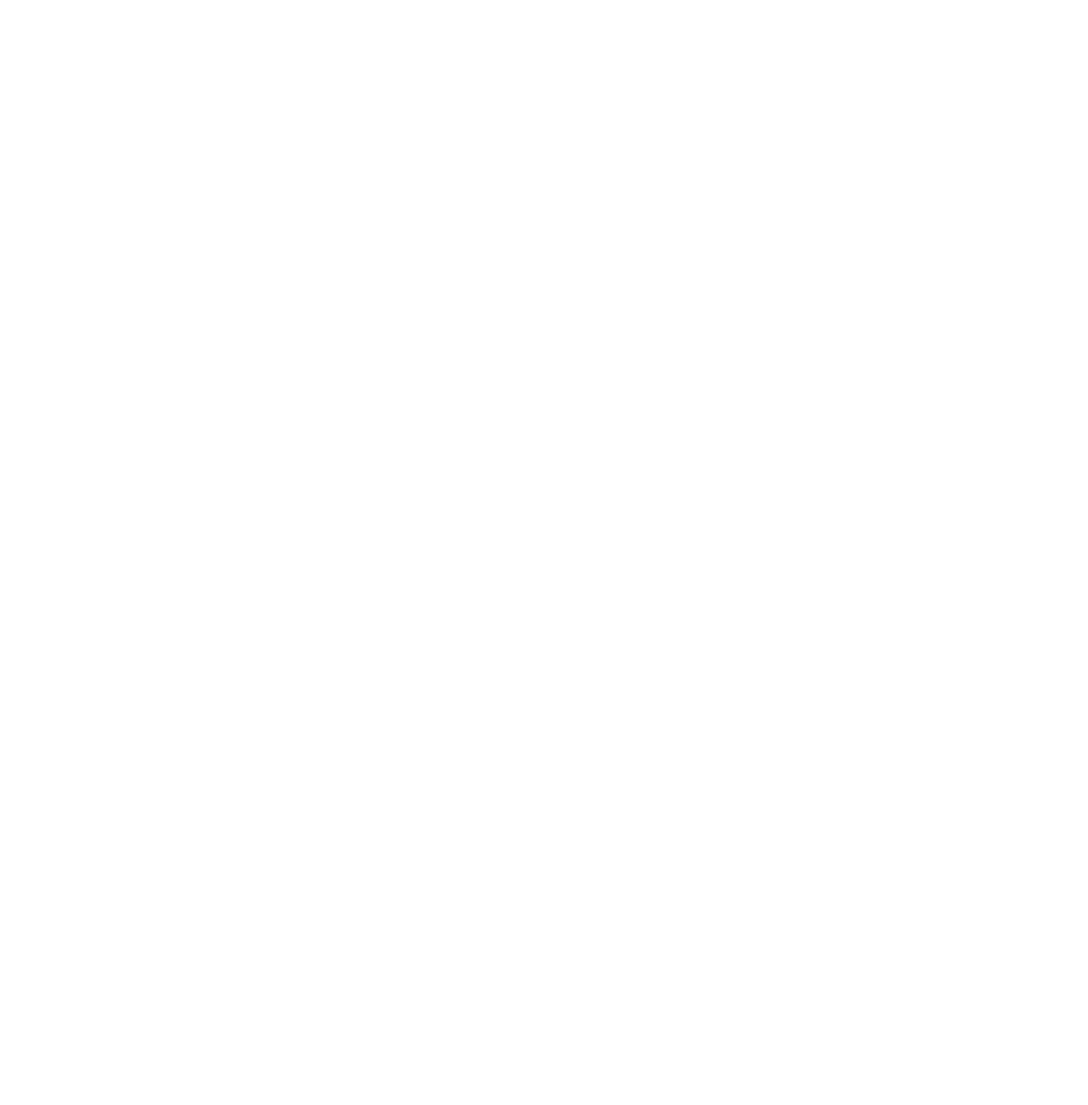
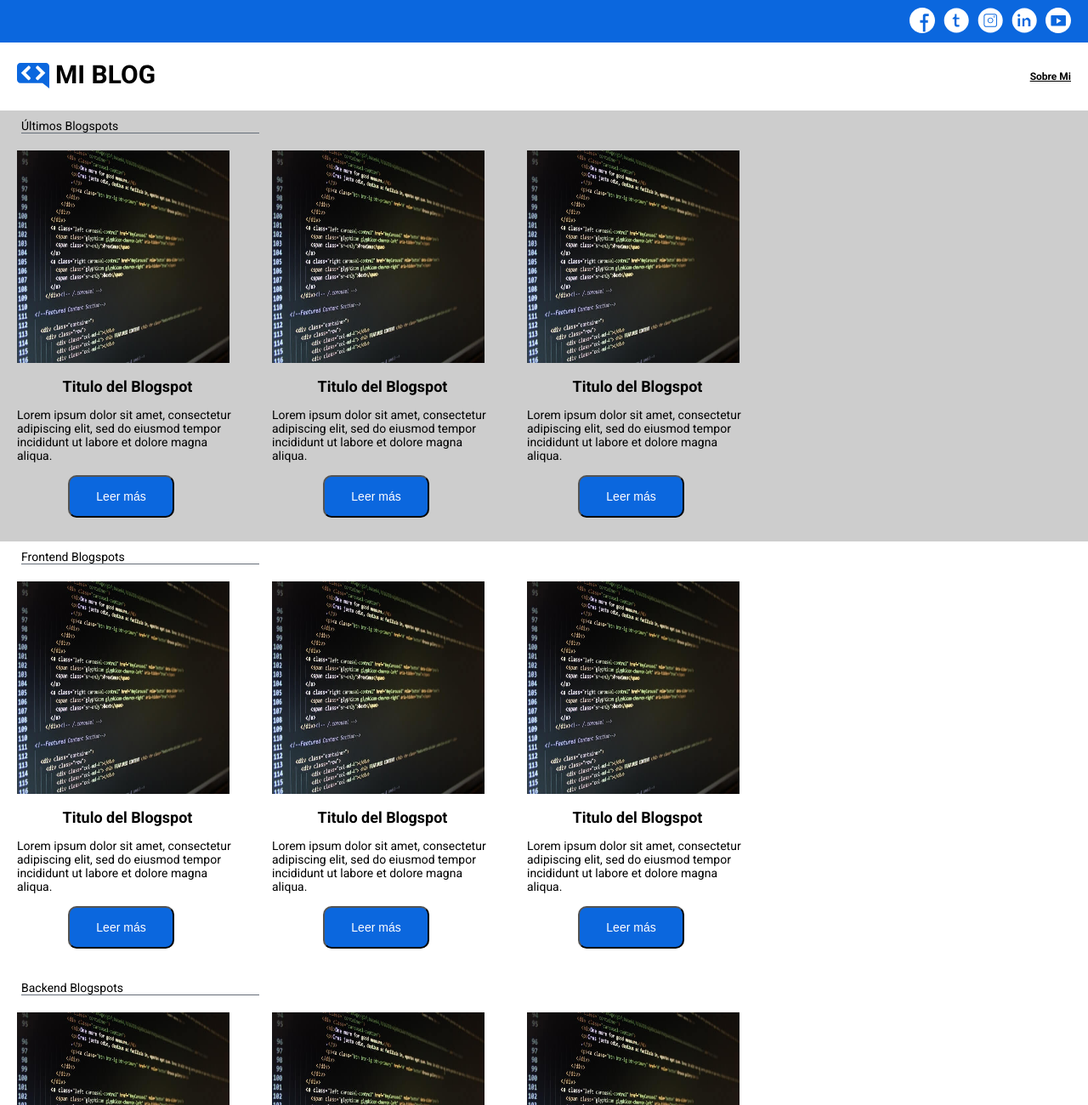
Before and after one commit to Yenda09/blog, a plain HTML site: page menu_blog.html in a window 1280 px wide. Shown: the top 1300 px of the page at 85% size. Before the commit the page ends 800 px from the top, so only its background shows below. Drawn offline with Linux system fonts and the light colour scheme.

Commit message:
menu_blogs terminado

```diff
--- a/blog.html
+++ b/blog.html
@@ -0,0 +1,65 @@
+<!DOCTYPE html>
+<html lang="en">
+<head>
+    <meta charset="UTF-8">
+    <meta http-equiv="X-UA-Compatible" content="IE=edge">
+    <meta name="viewport" content="width=device-width, initial-scale=1.0">
+    <title>Mi Blog</title>
+    <link rel="stylesheet" href="/css/styles.css">
+    <link rel="preconnect" href="https://fonts.googleapis.com">
+    <link rel="preconnect" href="https://fonts.gstatic.com" crossorigin>
+    <link href="https://fonts.googleapis.com/css2?family=Roboto:wght@400;700&display=swap" rel="stylesheet">
+</head>
+<body>
+    <header>
+        <section class="icons_container">
+            <div class="icons">
+                <a href="/"><img src="/assets/icons/facebook_icon.svg" alt="facebook logo"></a>
+                <a href="/"><img src="/assets/icons/twitter_icon.svg" alt="twitter logo"></a>
+                <a href="/"><img src="/assets/icons/instagram_icon.svg" alt="instagram logo"></a>
+                <a href="/"><img src="/assets/icons/linkedin_icon.svg" alt="linkedin logo"></a>
+                <a href="/"><img src="/assets/icons/youtube_icon.svg" alt="youtube logo"></a>
+            </div>
+        </section>
+        <nav>
+            <div class="nav-logo_container">
+                <a href="/"><img src="/assets/icons/logo.svg" alt="Mi Blog logo"></a>
+            </div>
+            <div class="profile-link">
+                <a href="/profile.html"><h4>Sobre Mi</h4></a>
+            </div>
+        </nav>
+    </header>
+    <main class="blog_main">
+        <section class="content_section">
+            <div class="image_container">
+                <img src="/assets/imagenes/mini_pexels-pixabay-270360.jpg" alt="Imagen del Blog" class="imagen1">
+            </div>
+            <div class="content_container">
+                <p class="ubication">Sección del Blog</p>
+                <h2 class="blog_title">Titulo del Blogspot</h2>
+                <p>Lorem ipsum dolor sit amet, consectetur adipiscing elit, sed do eiusmod tempor incididunt ut labore et dolore magna aliqua. Ut enim ad minim veniam, quis nostrud exercitation ullamco laboris nisi ut aliquip ex ea commodo consequat. Duis aute irure dolor in reprehenderit in voluptate velit esse cillum dolore eu fugiat nulla pariatur. Excepteur sint occaecat cupidatat non proident, sunt in culpa qui officia deserunt mollit anim id est laborum.</p>
+                <p>Lorem ipsum dolor sit amet, consectetur adipiscing elit, sed do eiusmod tempor incididunt ut labore et dolore magna aliqua. Ut enim ad minim veniam, quis nostrud exercitation ullamco laboris nisi ut aliquip ex ea commodo consequat. Duis aute irure dolor in reprehenderit in voluptate velit esse cillum dolore eu fugiat nulla pariatur. Excepteur sint occaecat cupidatat non proident, sunt in culpa qui officia deserunt mollit anim id est laborum.</p>
+            </div>
+        </section>
+        <section class="icons_section">
+            <div class="email_container">
+                <a href=""><img src="/assets/icons/email_icon.svg" alt="Contactar"></a>
+                <h3>Contactar</h3>
+                <p>Lorem ipsum dolor sit amet.</p>
+            </div>
+            <div class="favorite_container">
+                <a href=""><img src="/assets/icons/like_icon.svg" alt="Añadir a Favoritos"></a>
+                <h3>Favoritos</h3>
+                <p>Lorem ipsum dolor sit amet.</p>
+            </div>
+        </section>
+    </main>
+    <footer>
+        <section class="footer-first_section">
+            <h4>Lorem ipsum dolor sit amet.</h4>
+        </section>
+        <section class="footer-second_section"></section>
+    </footer>
+</body>
+</html>
--- a/css/styles.css
+++ b/css/styles.css
@@ -21,18 +21,21 @@ h1{
     font-weight: 700;
 }
 h2{
-    font-size: 2.4rem;
+    font-size: 1.8rem;
 }
 h4{
-    font-size: 1.4rem;
+    font-size: 1.2rem;
 }
 p{
-    font-size: 1.8rem;
+    font-size: 1.4rem;
 }
 a{
     text-decoration: none;
     display: inline;
 }
+
+/* index */
+
 header{
     width: 100%;
     height: 130px;
@@ -94,23 +97,19 @@ nav .profile-link{
     align-content: center;
     text-align: center;
 }
-.index-main section h1{
-
-}
-.index-main_button{
+.button{
     width: 125px;
     height: 50px;
     background-color: var(--main_color);
     border-radius: 10px;
     margin-top: 5%;
 }
-.index-main_button a p{
+.button a p{
+    width: auto;
     color: var(--light_color);
 }
 footer{
     width: 100%;
-    position: fixed;
-    bottom: 0%;
 }
 .footer-first_section{
     width: auto;
@@ -120,8 +119,66 @@ footer{
     justify-content: center;
     align-items: center;
 }
+.footer-first_section h4{
+    color: var(--light_color);
+}
 .footer-second_section{
     width: auto;
     height: 50px;
     background-color: var(--dark_color);
 }
+
+/* Menu Blog */
+
+.menu-blog_main{
+    width: 100%;
+}
+.latest-blogs_container{
+    background-color: var(--secondary_color);
+}
+.imagen1{
+    width: 250px;
+    height: 250px;
+    background-position: center;
+    background-repeat: no-repeat;
+    background-size: cover;
+}
+.generic_container .section_title{
+    width: 280px;
+    height: auto;
+    margin: 0px 0px 10px 25px;
+    padding-top: 10px;
+    border-bottom: 1px solid var(--tertiary_color);
+}
+.inner-container{
+    display: flex;
+    height: 470px;
+    overflow-x: scroll;
+    overscroll-behavior-x: contain;
+    scroll-snap-type: x proximity;
+}
+.article_card{
+    min-width: 290px;
+    max-width: 300px;
+    margin: 10px 0px;
+    padding: 0px 20px;
+    scroll-snap-align: center;
+}
+.post_card h2{
+    text-align: center;
+    margin: 15px 0px;
+}
+.post_card .button{
+    margin: 15px 60px;
+}
+
+/* blog */
+
+.blog_main{
+    width: 100%;
+}
+.content_section{
+    width: 90%;
+    height: 80%;
+
+}
--- a/menu_blog.html
+++ b/menu_blog.html
@@ -0,0 +1,128 @@
+<!DOCTYPE html>
+<html lang="en">
+<head>
+    <meta charset="UTF-8">
+    <meta http-equiv="X-UA-Compatible" content="IE=edge">
+    <meta name="viewport" content="width=device-width, initial-scale=1.0">
+    <title>Mi Blog</title>
+    <link rel="stylesheet" href="/css/styles.css">
+    <link rel="preconnect" href="https://fonts.googleapis.com">
+    <link rel="preconnect" href="https://fonts.gstatic.com" crossorigin>
+    <link href="https://fonts.googleapis.com/css2?family=Roboto:wght@400;700&display=swap" rel="stylesheet">
+</head>
+<body>
+    <header>
+        <section class="icons_container">
+            <div class="icons">
+                <a href="/"><img src="/assets/icons/facebook_icon.svg" alt="facebook logo"></a>
+                <a href="/"><img src="/assets/icons/twitter_icon.svg" alt="twitter logo"></a>
+                <a href="/"><img src="/assets/icons/instagram_icon.svg" alt="instagram logo"></a>
+                <a href="/"><img src="/assets/icons/linkedin_icon.svg" alt="linkedin logo"></a>
+                <a href="/"><img src="/assets/icons/youtube_icon.svg" alt="youtube logo"></a>
+            </div>
+        </section>
+        <nav>
+            <div class="nav-logo_container">
+                <a href="/"><img src="/assets/icons/logo.svg" alt="Mi Blog logo"></a>
+            </div>
+            <div class="profile-link">
+                <a href="/profile.html"><h4>Sobre Mi</h4></a>
+            </div>
+        </nav>
+    </header>
+    <main class="menu-blog_main">
+        <section class="generic_container latest-blogs_container">
+            <p class="section_title">Últimos Blogspots</p>
+            <div class="inner-container" >
+                <article class="article_card">
+                    <div class="post_card">
+                        <img class="imagen1" src="/assets/imagenes/mini_pexels-pixabay-270360.jpg" alt="">
+                        <h2>Titulo del Blogspot</h2>
+                        <p>Lorem ipsum dolor sit amet, consectetur adipiscing elit, sed do eiusmod tempor incididunt ut labore et dolore magna aliqua.</p>
+                        <button class="button"><a href="/blog.html"><p>Leer más</p></a></button>
+                    </div>
+                </article>
+                <article class="article_card">
+                    <div class="post_card">
+                        <img class="imagen1" src="/assets/imagenes/mini_pexels-pixabay-270360.jpg" alt="">
+                        <h2>Titulo del Blogspot</h2>
+                        <p>Lorem ipsum dolor sit amet, consectetur adipiscing elit, sed do eiusmod tempor incididunt ut labore et dolore magna aliqua.</p>
+                        <button class="button"><a href="/blog.html"><p>Leer más</p></a></button>
+                    </div>
+                </article>
+                <article class="article_card">
+                    <div class="post_card">
+                        <img class="imagen1" src="/assets/imagenes/mini_pexels-pixabay-270360.jpg" alt="">
+                        <h2>Titulo del Blogspot</h2>
+                        <p>Lorem ipsum dolor sit amet, consectetur adipiscing elit, sed do eiusmod tempor incididunt ut labore et dolore magna aliqua.</p>
+                        <button class="button"><a href="/blog.html"><p>Leer más</p></a></button>
+                    </div>
+                </article>
+            </div>
+        </section>
+        <section class="generic_container frontend-blogs_container">
+            <p class="section_title">Frontend Blogspots</p>
+            <div class="inner-container" >
+                <article class="article_card">
+                    <div class="post_card">
+                        <img class="imagen1" src="/assets/imagenes/mini_pexels-pixabay-270360.jpg" alt="">
+                        <h2>Titulo del Blogspot</h2>
+                        <p>Lorem ipsum dolor sit amet, consectetur adipiscing elit, sed do eiusmod tempor incididunt ut labore et dolore magna aliqua.</p>
+                        <button class="button"><a href="/blog.html"><p>Leer más</p></a></button>
+                    </div>
+                </article>
+                <article class="article_card">
+                    <div class="post_card">
+                        <img class="imagen1" src="/assets/imagenes/mini_pexels-pixabay-270360.jpg" alt="">
+                        <h2>Titulo del Blogspot</h2>
+                        <p>Lorem ipsum dolor sit amet, consectetur adipiscing elit, sed do eiusmod tempor incididunt ut labore et dolore magna aliqua.</p>
+                        <button class="button"><a href="/blog.html"><p>Leer más</p></a></button>
+                    </div>
+                </article>
+                <article class="article_card">
+                    <div class="post_card">
+                        <img class="imagen1" src="/assets/imagenes/mini_pexels-pixabay-270360.jpg" alt="">
+                        <h2>Titulo del Blogspot</h2>
+                        <p>Lorem ipsum dolor sit amet, consectetur adipiscing elit, sed do eiusmod tempor incididunt ut labore et dolore magna aliqua.</p>
+                        <button class="button"><a href="/blog.html"><p>Leer más</p></a></button>
+                    </div>
+                </article>
+            </div>
+        </section>
+        <section class="generic_container backend-blogs_container">
+            <p class="section_title">Backend Blogspots</p>
+            <div class="inner-container" >
+                <article class="article_card">
+                    <div class="post_card">
+                        <img class="imagen1" src="/assets/imagenes/mini_pexels-pixabay-270360.jpg" alt="">
+                        <h2>Titulo del Blogspot</h2>
+                        <p>Lorem ipsum dolor sit amet, consectetur adipiscing elit, sed do eiusmod tempor incididunt ut labore et dolore magna aliqua.</p>
+                        <button class="button"><a href="/blog.html"><p>Leer más</p></a></button>
+                    </div>
+                </article>
+                <article class="article_card">
+                    <div class="post_card">
+                        <img class="imagen1" src="/assets/imagenes/mini_pexels-pixabay-270360.jpg" alt="">
+                        <h2>Titulo del Blogspot</h2>
+                        <p>Lorem ipsum dolor sit amet, consectetur adipiscing elit, sed do eiusmod tempor incididunt ut labore et dolore magna aliqua.</p>
+                        <button class="button"><a href="/blog.html"><p>Leer más</p></a></button>
+                    </div>
+                </article>
+                <article class="article_card">
+                    <div class="post_card">
+                        <img class="imagen1" src="/assets/imagenes/mini_pexels-pixabay-270360.jpg" alt="">
+                        <h2>Titulo del Blogspot</h2>
+                        <p>Lorem ipsum dolor sit amet, consectetur adipiscing elit, sed do eiusmod tempor incididunt ut labore et dolore magna aliqua.</p>
+                        <button class="button"><a href="/blog.html"><p>Leer más</p></a></button>
+                    </div>
+                </article>
+            </div>
+        </section>
+    <footer>
+        <section class="footer-first_section">
+            <h4>Lorem ipsum dolor sit amet.</h4>
+        </section>
+        <section class="footer-second_section"></section>
+    </footer>
+</body>
+</html>
```
Also changed, not shown: index.html (+7 -7 lines), assets/icons/email_icon.svg (renamed from assets/email_icon.svg), assets/icons/facebook_icon.svg (renamed from assets/facebook_icon.svg), assets/icons/instagram_icon.svg (renamed from assets/instagram_icon.svg), assets/icons/like_icon.svg (renamed from assets/like_icon.svg), assets/icons/linkedin_icon.svg (renamed from assets/linkedin_icon.svg), assets/icons/logo.svg (renamed from assets/logo.svg), assets/icons/twitter_icon.svg (renamed from assets/twitter_icon.svg), assets/icons/youtube_icon.svg (renamed from assets/youtube_icon.svg), assets/imagenes/medium_pexels-pixabay-270360.jpg (added), assets/imagenes/mini_pexels-pixabay-270360.jpg (added).
